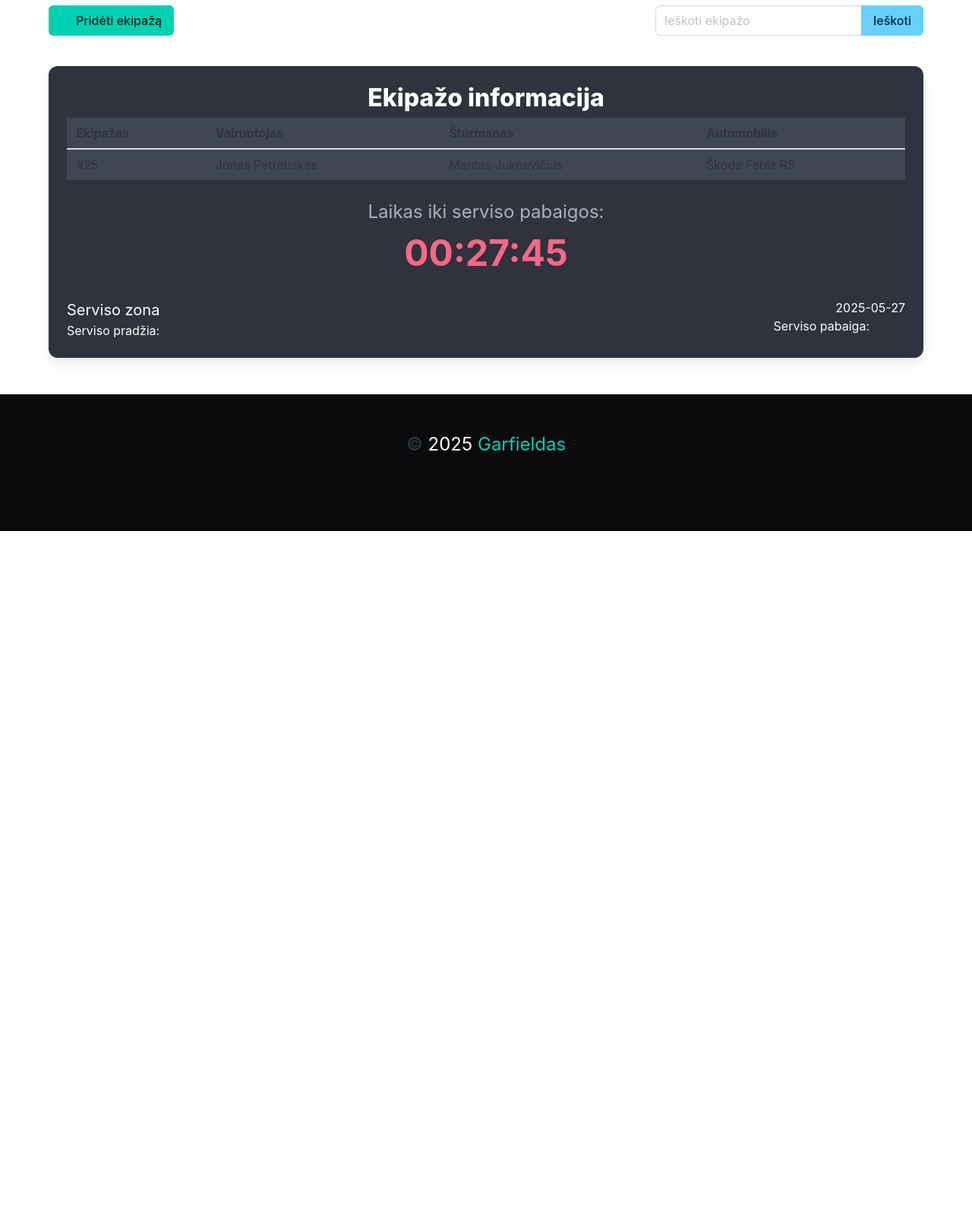
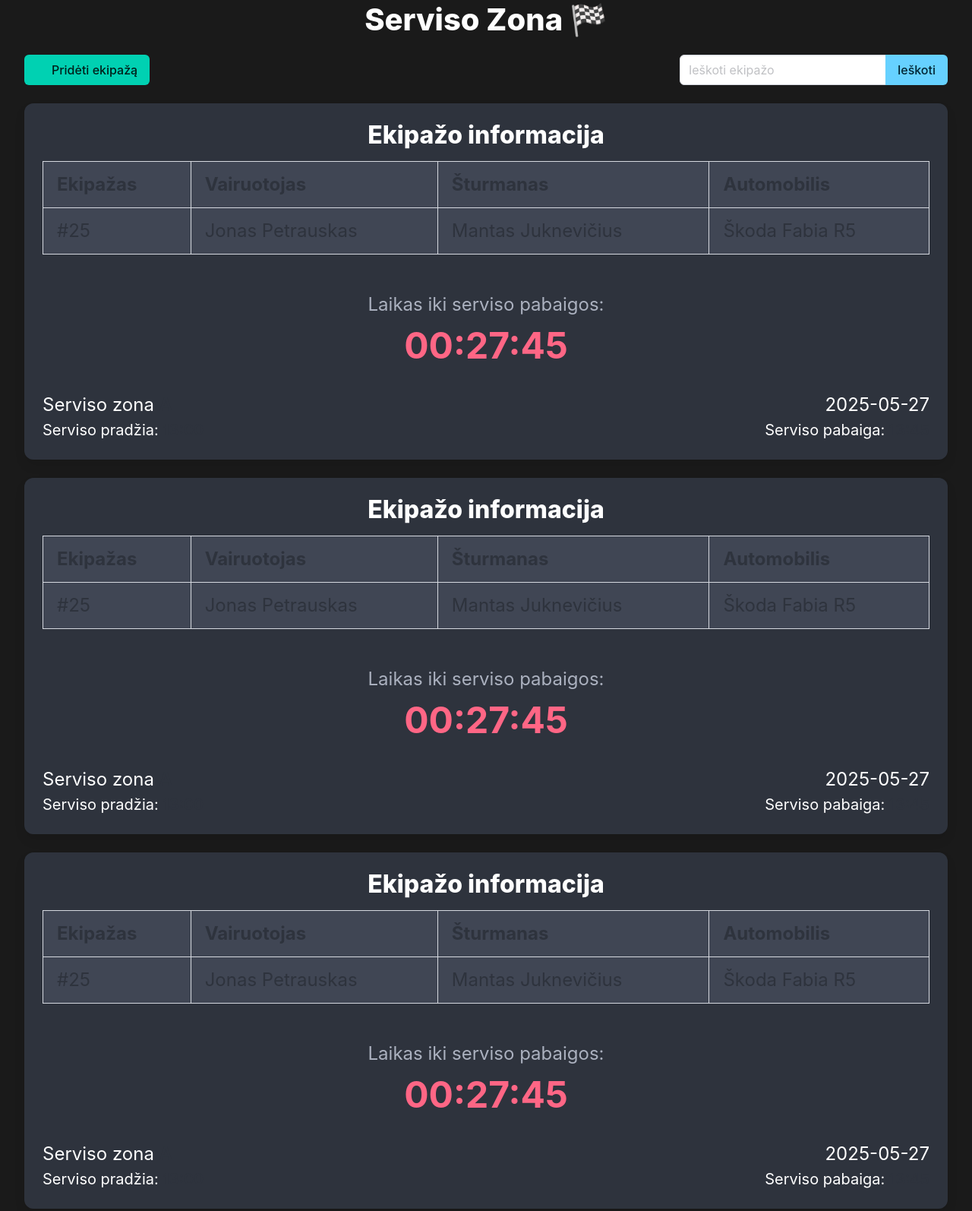
Before and after one commit to Garfieldas/car-service, a website built with Vite: page index.html in a window 1280 px wide. Shown: the part 247-1841 px from the top of the page at 76% size. Before the commit the page ends 946 px from the top, so only its background shows below. Built offline with nearby package versions, Linux system fonts and the light colour scheme; some icons are missing.

Commit message:
Extented table

```diff
--- a/index.html
+++ b/index.html
@@ -9,18 +9,16 @@
     <script type="module" src="src/main.ts"></script>
   </head>
   <body>
- <div class="page-wrapper">
-      <section class="section">
-        <div class="container">
-          <!-- Header -->
-        <div class="has-text-centered">
+    <!-- Full Width Card Layout -->
+    <div class="full-width-card">
+      <div class="has-text-centered mb-5">
         <figure class="image is-128x128 is-inline-block">
           <img src="/icon.png" alt="Logo" />
         </figure>
+        <h1 class="title has-text-white is-size-2 mt-3">Serviso Zona 🏁</h1>
       </div>
-          <!-- <h1 class="title has-text-centered has-text-white">Serviso Zona 🏁</h1> -->
 
-          <!-- Top Bar: Add Button + Search -->
+      <!-- Top Bar -->
       <div class="level mb-4">
         <div class="level-left">
           <button class="button is-primary" id="add-new-btn">
@@ -41,59 +39,130 @@
       </div>
 
       <!-- Notifications -->
-          <div class="container" id="notifications-container"></div>
-          <br />
+      <div id="notifications-container" class="mb-5"></div>
 
-          <!-- Service Cards Container -->
-          <div id="service-list" class="columns is-multiline">
-            <!-- One Card Example -->
-            <div class="column is-fullwidth">
+      <!-- Service Card -->
       <div class="card p-5 has-background-dark has-text-white">
-  <!-- Header -->
-  <h1 class="title has-text-white has-text-centered is-size-3 mb-2">Ekipažo informacija</h1>
+        <h1 class="title has-text-white has-text-centered is-size-3 mb-4">Ekipažo informacija</h1>
 
-  <!-- Team Info Table -->
-  <table class="table is-fullwidth has-background-grey-dark has-text-white mb-5">
+        <div class="table-container">
+          <table class="table is-fullwidth has-background-grey-dark has-text-white mb-5 is-bordered is-striped is-hoverable">
             <thead>
               <tr>
-        <th>Ekipažas</th>
-        <th>Vairuotojas</th>
-        <th>Šturmanas</th>
-        <th>Automobilis</th>
+                <th class="is-size-4">Ekipažas</th>
+                <th class="is-size-4">Vairuotojas</th>
+                <th class="is-size-4">Šturmanas</th>
+                <th class="is-size-4">Automobilis</th>
               </tr>
             </thead>
             <tbody>
               <tr>
-        <td>#25</td>
-        <td>Jonas Petrauskas</td>
-        <td>Mantas Juknevičius</td>
-        <td>Škoda Fabia R5</td>
+                <td class="is-size-4">#25</td>
+                <td class="is-size-4">Jonas Petrauskas</td>
+                <td class="is-size-4">Mantas Juknevičius</td>
+                <td class="is-size-4">Škoda Fabia R5</td>
               </tr>
             </tbody>
           </table>
+        </div>
 
-  <!-- Timer Section -->
         <div class="has-text-centered mb-5">
           <p class="is-size-4 has-text-grey-light">Laikas iki serviso pabaigos:</p>
           <p class="is-size-1 has-text-danger has-text-weight-bold" id="timer-25">00:27:45</p>
         </div>
 
-  <!-- Bottom Details -->
         <div class="columns is-mobile is-multiline is-variable is-4">
           <div class="column is-full-mobile is-half-tablet">
-      <p class="is-size-5">Serviso zona <strong>A</strong></p>
-      <p class="is-size-6">Serviso pradžia: <strong>13:00</strong></p>
+            <p class="is-size-4">Serviso zona <strong>A</strong></p>
+            <p class="is-size-5">Serviso pradžia: <strong>13:00</strong></p>
           </div>
           <div class="column is-full-mobile is-half-tablet has-text-right">
-      <p class="is-size-6">2025-05-27</p>
-      <p class="is-size-6">Serviso pabaiga: <strong>13:45</strong></p>
+            <p class="is-size-4">2025-05-27</p>
+            <p class="is-size-5">Serviso pabaiga: <strong>13:45</strong></p>
+          </div>
+        </div>
+      </div>
+            <div class="card p-5 has-background-dark has-text-white">
+        <h1 class="title has-text-white has-text-centered is-size-3 mb-4">Ekipažo informacija</h1>
+
+        <div class="table-container">
+          <table class="table is-fullwidth has-background-grey-dark has-text-white mb-5 is-bordered is-striped is-hoverable">
+            <thead>
+              <tr>
+                <th class="is-size-4">Ekipažas</th>
+                <th class="is-size-4">Vairuotojas</th>
+                <th class="is-size-4">Šturmanas</th>
+                <th class="is-size-4">Automobilis</th>
+              </tr>
+            </thead>
+            <tbody>
+              <tr>
+                <td class="is-size-4">#25</td>
+                <td class="is-size-4">Jonas Petrauskas</td>
+                <td class="is-size-4">Mantas Juknevičius</td>
+                <td class="is-size-4">Škoda Fabia R5</td>
+              </tr>
+            </tbody>
+          </table>
+        </div>
+
+        <div class="has-text-centered mb-5">
+          <p class="is-size-4 has-text-grey-light">Laikas iki serviso pabaigos:</p>
+          <p class="is-size-1 has-text-danger has-text-weight-bold" id="timer-25">00:27:45</p>
+        </div>
+
+        <div class="columns is-mobile is-multiline is-variable is-4">
+          <div class="column is-full-mobile is-half-tablet">
+            <p class="is-size-4">Serviso zona <strong>A</strong></p>
+            <p class="is-size-5">Serviso pradžia: <strong>13:00</strong></p>
+          </div>
+          <div class="column is-full-mobile is-half-tablet has-text-right">
+            <p class="is-size-4">2025-05-27</p>
+            <p class="is-size-5">Serviso pabaiga: <strong>13:45</strong></p>
+          </div>
+        </div>
+      </div>
+            <div class="card p-5 has-background-dark has-text-white">
+        <h1 class="title has-text-white has-text-centered is-size-3 mb-4">Ekipažo informacija</h1>
+
+        <div class="table-container">
+          <table class="table is-fullwidth has-background-grey-dark has-text-white mb-5 is-bordered is-striped is-hoverable">
+            <thead>
+              <tr>
+                <th class="is-size-4">Ekipažas</th>
+                <th class="is-size-4">Vairuotojas</th>
+                <th class="is-size-4">Šturmanas</th>
+                <th class="is-size-4">Automobilis</th>
+              </tr>
+            </thead>
+            <tbody>
+              <tr>
+                <td class="is-size-4">#25</td>
+                <td class="is-size-4">Jonas Petrauskas</td>
+                <td class="is-size-4">Mantas Juknevičius</td>
+                <td class="is-size-4">Škoda Fabia R5</td>
+              </tr>
+            </tbody>
+          </table>
+        </div>
+
+        <div class="has-text-centered mb-5">
+          <p class="is-size-4 has-text-grey-light">Laikas iki serviso pabaigos:</p>
+          <p class="is-size-1 has-text-danger has-text-weight-bold" id="timer-25">00:27:45</p>
+        </div>
+
+        <div class="columns is-mobile is-multiline is-variable is-4">
+          <div class="column is-full-mobile is-half-tablet">
+            <p class="is-size-4">Serviso zona <strong>A</strong></p>
+            <p class="is-size-5">Serviso pradžia: <strong>13:00</strong></p>
+          </div>
+          <div class="column is-full-mobile is-half-tablet has-text-right">
+            <p class="is-size-4">2025-05-27</p>
+            <p class="is-size-5">Serviso pabaiga: <strong>13:45</strong></p>
           </div>
         </div>
       </div>
     </div>
-          </div>
-        </div>
-      </section>
 
     <!-- Modal -->
     <div class="modal" id="service-modal">
@@ -110,35 +179,30 @@
               <input class="input" type="text" id="crew-number" placeholder="Pvz.: 25">
             </div>
           </div>
-
           <div class="field">
             <label class="label">Vairuotojas</label>
             <div class="control">
               <input class="input" type="text" id="driver" placeholder="Pvz.: Jonas Petrauskas">
             </div>
           </div>
-
           <div class="field">
             <label class="label">Šturmanas</label>
             <div class="control">
               <input class="input" type="text" id="co-driver" placeholder="Pvz.: Mantas Juknevičius">
             </div>
           </div>
-
           <div class="field">
             <label class="label">Automobilio numeris</label>
             <div class="control">
               <input class="input" type="text" id="car-number" placeholder="Pvz.: ŠKODA-001">
             </div>
           </div>
-
           <div class="field">
             <label class="label">Serviso pradžia</label>
             <div class="control">
               <input class="input" type="time" id="service-start" placeholder="13:00">
             </div>
           </div>
-
           <div class="field">
             <label class="label">Serviso pabaiga</label>
             <div class="control">
@@ -165,6 +229,5 @@
         </p>
       </div>
     </footer>
-    </div>
   </body>
 </html>
--- a/src/style.css
+++ b/src/style.css
@@ -1,9 +1,13 @@
-@import 'bulma/css/bulma.css';
+@import "bulma/css/bulma.css";
 
-
-  html, body {
+html,
+body {
   height: 100%;
   margin: 0;
+  margin: 0;
+  padding: 0;
+  background-color: #121212;
+  color: white;
 }
 
 .page-wrapper {
@@ -24,3 +28,20 @@
   width: 200px;
   height: 200px;
 }
+
+.full-width-card {
+  width: 100vw;
+  min-height: 100vh;
+  box-sizing: border-box;
+  padding: 2rem;
+  background-color: #1a1a1a;
+}
+
+.has-text-white a {
+  color: #00d1b2;
+}
+
+.modal-card {
+  max-width: 600px;
+  width: 100%;
+}
```
Lines whose indentation alone changed are shown as unchanged.
